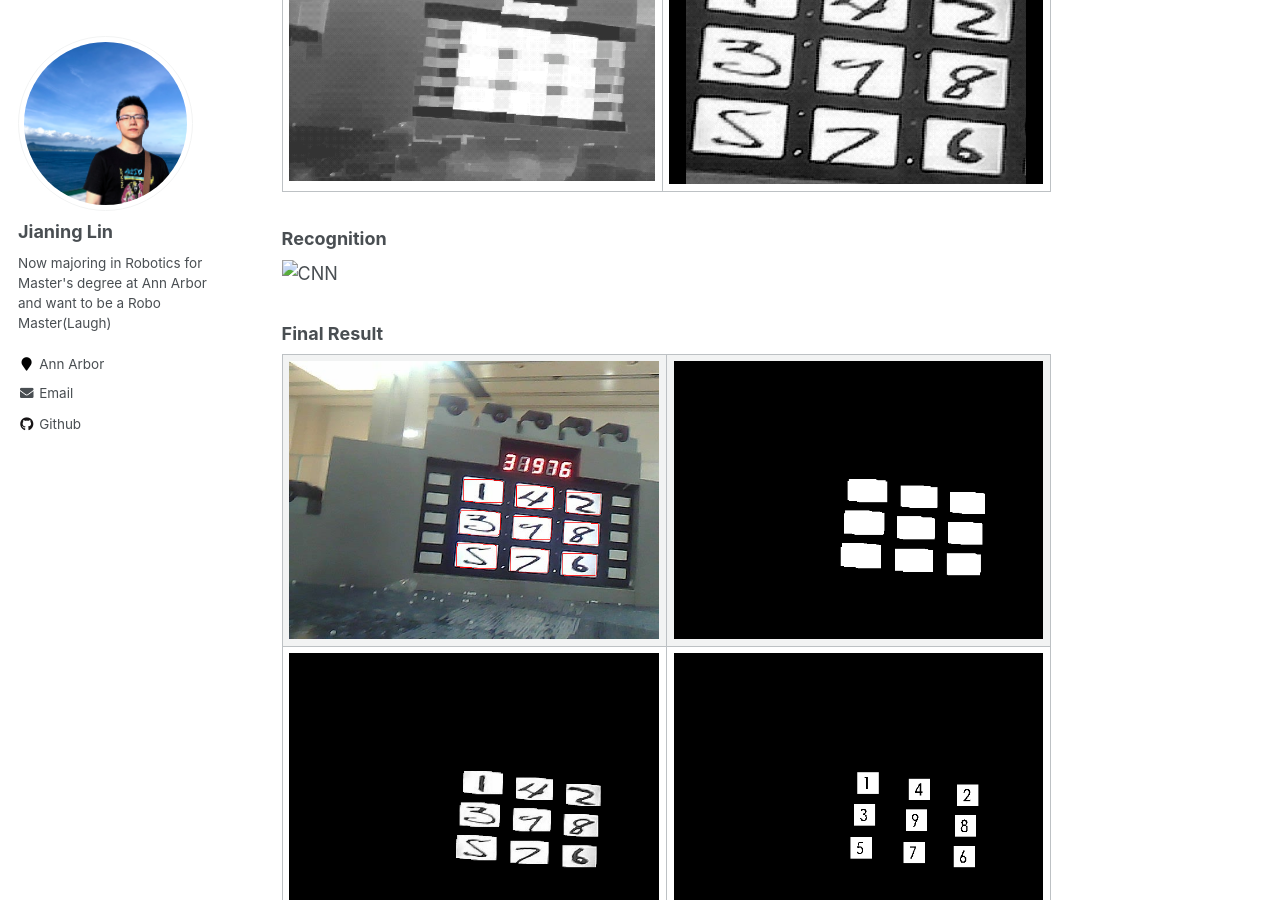
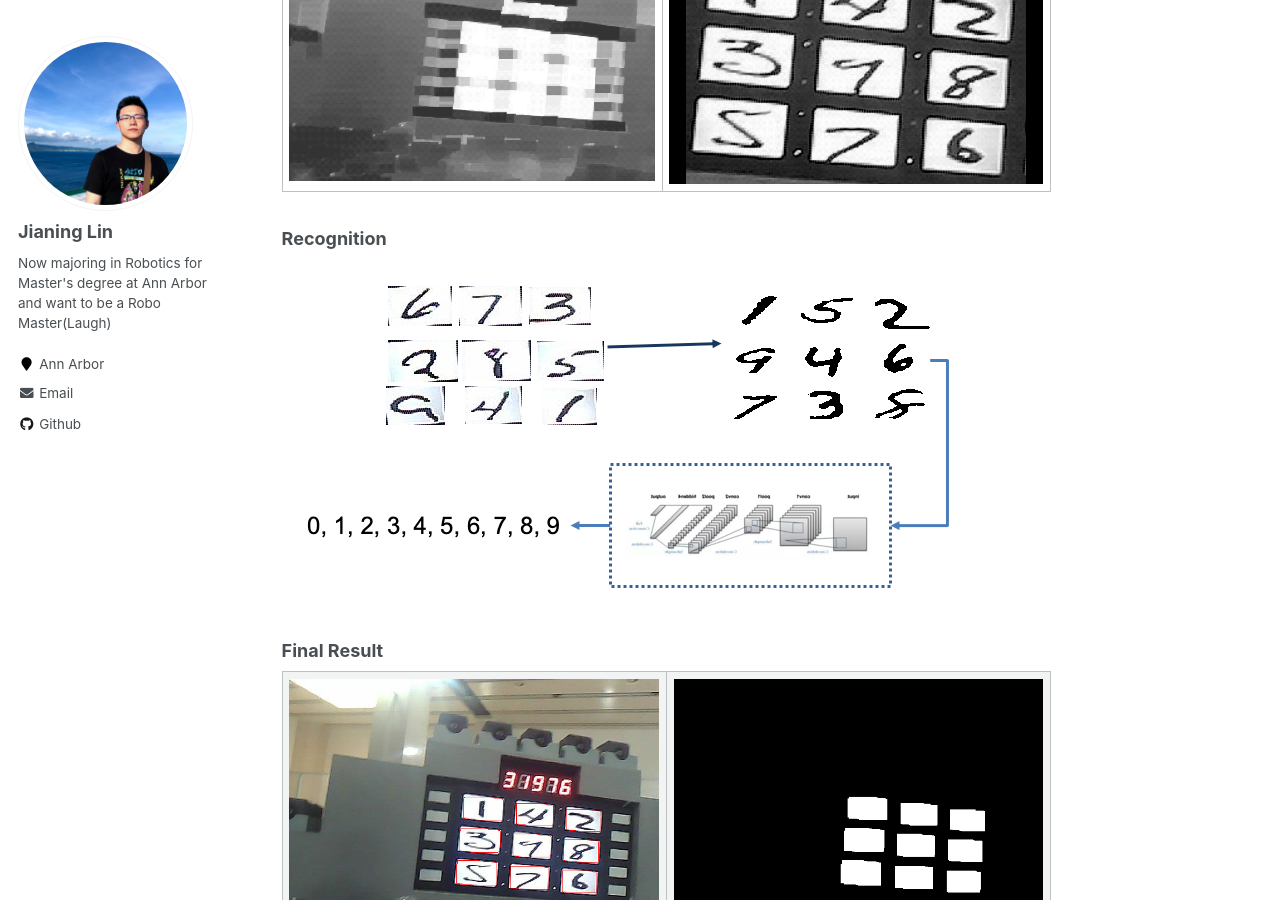
Before and after one commit to undefinedzero/undefinedzero.github.io, a Jekyll site: the page built from _portfolio/projects-1.md, in a window 1280 px wide and 900 px high, scrolled down 853 px. Built offline with Jekyll 4.4.1, drawn with Linux system fonts in a browser that asks for light colours.

Commit message:
Update projects-1.md

```diff
--- a/_portfolio/projects-1.md
+++ b/_portfolio/projects-1.md
@@ -24,7 +24,7 @@ collection: projects
 
 ### Recognition
 
-![CNN](./CNN.png)
+![CNN](/images/projects-1/CNN.png)
 
 ### Final Result
 
```
